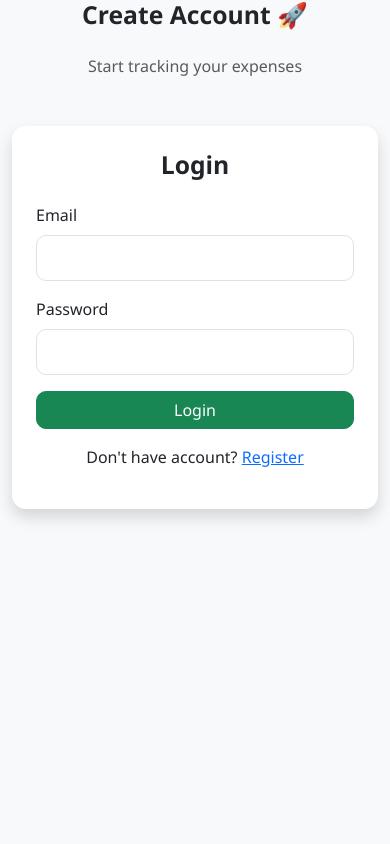
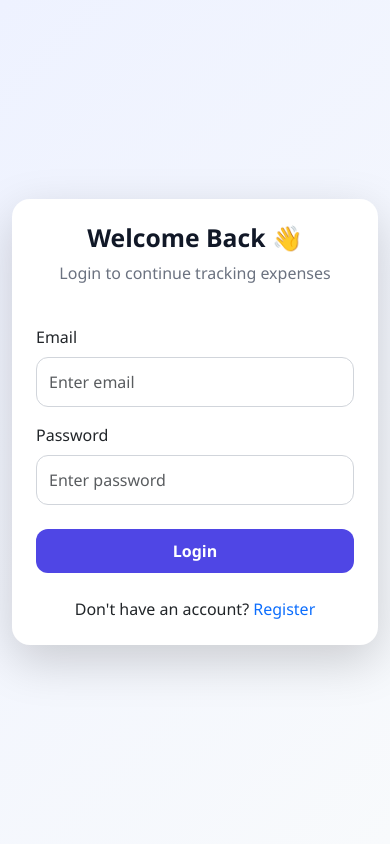
Before and after one commit to bhaktisanas123/expense_tracker, a Flask app: template templates/login.html in a window 390 px wide. Run offline with Flask 3, Linux system fonts and the light colour scheme; the template is opened without the code that fills it, so the values that code supplies are empty.

```diff
--- a/app.py
+++ b/app.py
@@ -1,4 +1,4 @@
-from flask import Flask
+from flask import Flask,redirect
 from flask import render_template
 
 from config import Config
@@ -21,12 +21,12 @@ from routes.expense_routes import expense
 app.register_blueprint(expense)
 
 
-@app.route("/register-page")
+@app.route("/")
 def register_page():
 
     return render_template("register.html")
 
-@app.route("/login-page")
+@app.route("/login")
 def login_page():
 
     return render_template("login.html")
--- a/static/css/style.css
+++ b/static/css/style.css
@@ -1,36 +1,154 @@
 body {
-    background: #f4f6f9;
+    background: linear-gradient(
+        135deg,
+        #eef2ff,
+        #f8fafc
+    );
+
     font-family: 'Segoe UI', sans-serif;
+
+    min-height: 100vh;
 }
 
 /* Cards */
 .card {
     border: none;
-    border-radius: 14px;
-    box-shadow: 0 8px 20px rgba(0,0,0,0.08);
+
+    border-radius: 18px;
+
+    box-shadow:
+        0 10px 30px rgba(0,0,0,0.08);
+
+    transition: 0.3s;
+}
+
+.card:hover {
+    transform: translateY(-2px);
 }
 
 /* Buttons */
 .btn {
-    border-radius: 10px;
-    font-weight: 500;
+    border-radius: 12px;
+
+    padding: 10px 16px;
+
+    font-weight: 600;
+
+    transition: 0.3s;
+}
+
+.btn-primary {
+    background: #4f46e5;
+    border: none;
+}
+
+.btn-primary:hover {
+    background: #4338ca;
+}
+
+.btn-danger {
+    border: none;
+}
+
+.btn-warning {
+    color: white;
 }
 
 /* Inputs */
 .form-control,
 .form-select {
-    border-radius: 10px;
-    padding: 10px;
+
+    border-radius: 12px;
+
+    padding: 12px;
+
+    border: 1px solid #d1d5db;
+
+    transition: 0.3s;
+}
+
+.form-control:focus,
+.form-select:focus {
+
+    border-color: #6366f1;
+
+    box-shadow:
+        0 0 0 0.2rem rgba(99,102,241,0.2);
 }
 
 /* Headings */
-h2, h4 {
-    font-weight: 600;
+h2, h4, h5 {
+
+    font-weight: 700;
+
+    color: #111827;
 }
 
-/* Table */
+/* Paragraph */
+.text-muted {
+    color: #6b7280 !important;
+}
+
+/* Tables */
 table {
+
     background: white;
-    border-radius: 12px;
+
+    border-radius: 14px;
+
     overflow: hidden;
 }
+
+thead {
+
+    background: #4f46e5;
+
+    color: white;
+}
+
+table td,
+table th {
+
+    vertical-align: middle;
+}
+
+/* Dashboard Cards */
+.summary-card {
+
+    text-align: center;
+
+    padding: 20px;
+}
+
+.summary-card h3 {
+
+    margin-top: 10px;
+
+    color: #4f46e5;
+
+    font-weight: 700;
+}
+
+/* Modal */
+.modal-content {
+
+    border-radius: 18px;
+
+    border: none;
+}
+
+/* Links */
+a {
+
+    text-decoration: none;
+
+    font-weight: 500;
+}
+
+a:hover {
+    text-decoration: underline;
+}
+
+.btn-sm:hover {
+    transform: scale(1.05);
+}
--- a/templates/login.html
+++ b/templates/login.html
@@ -2,10 +2,13 @@
 <html lang="en">
 
 <head>
+
     <meta charset="UTF-8">
 
-    <meta name="viewport"
-          content="width=device-width, initial-scale=1.0">
+    <meta
+        name="viewport"
+        content="width=device-width, initial-scale=1.0"
+    >
 
     <title>Login</title>
 
@@ -13,24 +16,33 @@
         href="https://cdn.jsdelivr.net/npm/bootstrap@5.3.7/dist/css/bootstrap.min.css"
         rel="stylesheet"
     >
-    <link rel="stylesheet" href="/static/css/style.css">
+
+    <link
+        rel="stylesheet"
+        href="/static/css/style.css"
+    >
+
 </head>
 
-<body class="bg-light">
-    <h2 class="text-center mb-4">Create Account 🚀</h2>
-<p class="text-center text-muted">Start tracking your expenses</p>
+<body>
 
-    <div class="container mt-5">
+    <div class="container vh-100 d-flex justify-content-center align-items-center">
 
-        <div class="row justify-content-center">
+        <div class="w-100" style="max-width: 500px;">
 
-            <div class="col-md-5">
+            <div class="card shadow-lg p-4">
 
-                <div class="card shadow p-4">
+                <div class="text-center mb-4">
 
-                    <h2 class="text-center mb-4">
-                        Login
+                    <h2>
+                        Welcome Back 👋
                     </h2>
+
+                    <p class="text-muted">
+                        Login to continue tracking expenses
+                    </p>
+
+                </div>
 
                 <form id="loginForm">
 
@@ -44,12 +56,13 @@
                             type="email"
                             class="form-control"
                             id="email"
+                            placeholder="Enter email"
                             required
                         >
 
                     </div>
 
-                        <div class="mb-3">
+                    <div class="mb-4">
 
                         <label class="form-label">
                             Password
@@ -59,6 +72,7 @@
                             type="password"
                             class="form-control"
                             id="password"
+                            placeholder="Enter password"
                             required
                         >
 
@@ -66,18 +80,18 @@
 
                     <button
                         type="submit"
-                            class="btn btn-success w-100"
+                        class="btn btn-primary w-100"
                     >
                         Login
                     </button>
 
                 </form>
 
-                    <p class="text-center mt-3">
+                <p class="text-center mt-4 mb-0">
 
-                        Don't have account?
+                    Don't have an account?
 
-                        <a href="/register-page">
+                    <a href="/register">
                         Register
                     </a>
 
@@ -89,21 +103,29 @@
 
     </div>
 
-    </div>
-
     <script>
 
-        const form = document.getElementById("loginForm");
+        const form =
+            document.getElementById(
+                "loginForm"
+            );
 
-        form.addEventListener("submit", async function(event) {
+        form.addEventListener(
+            "submit",
+
+            async function(event) {
 
                 event.preventDefault();
 
                 const email =
-                document.getElementById("email").value;
+                    document.getElementById(
+                        "email"
+                    ).value;
 
                 const password =
-                document.getElementById("password").value;
+                    document.getElementById(
+                        "password"
+                    ).value;
 
                 const response = await fetch(
                     "http://127.0.0.1:5000/login",
@@ -111,7 +133,8 @@
                         method: "POST",
 
                         headers: {
-                        "Content-Type": "application/json"
+                            "Content-Type":
+                                "application/json"
                         },
 
                         body: JSON.stringify({
@@ -121,28 +144,30 @@
                     }
                 );
 
-            const data = await response.json();
+                const data =
+                    await response.json();
 
                 if (response.ok) {
 
-                // Store JWT token
                     localStorage.setItem(
                         "token",
                         data.token
                     );
 
-                alert("Login successful");
+                    alert(
+                        "Login successful"
+                    );
 
-                // Redirect to dashboard
-                window.location.href = "/dashboard";
+                    window.location.href =
+                        "/dashboard";
 
                 } else {
 
                     alert(data.message);
+                }
 
             }
-
-        });
+        );
 
     </script>
 
```
Also changed, not shown: templates/dashboard.html (+65 -69 lines), templates/register.html (+70 -24 lines). Lines whose indentation alone changed are shown as unchanged.
